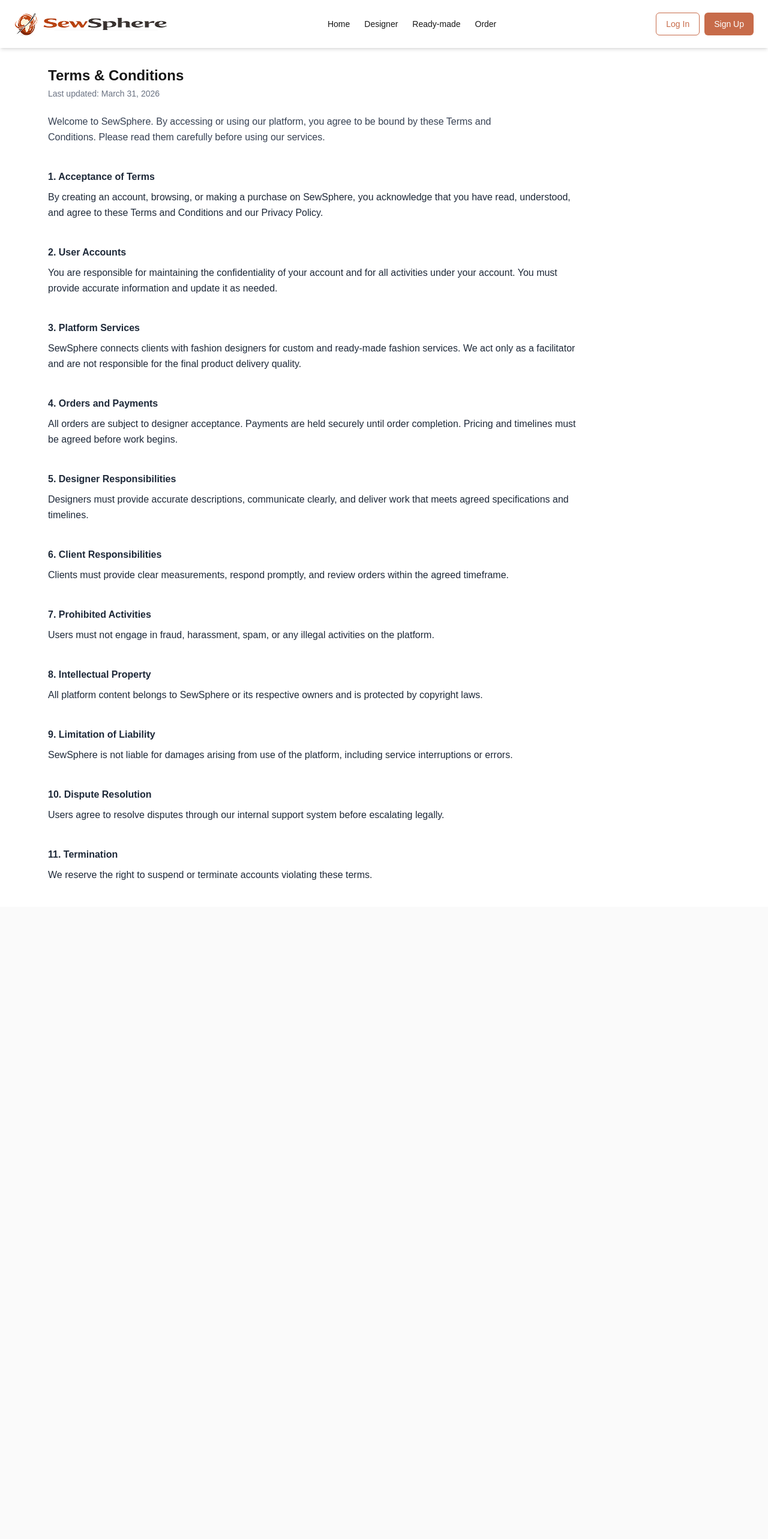
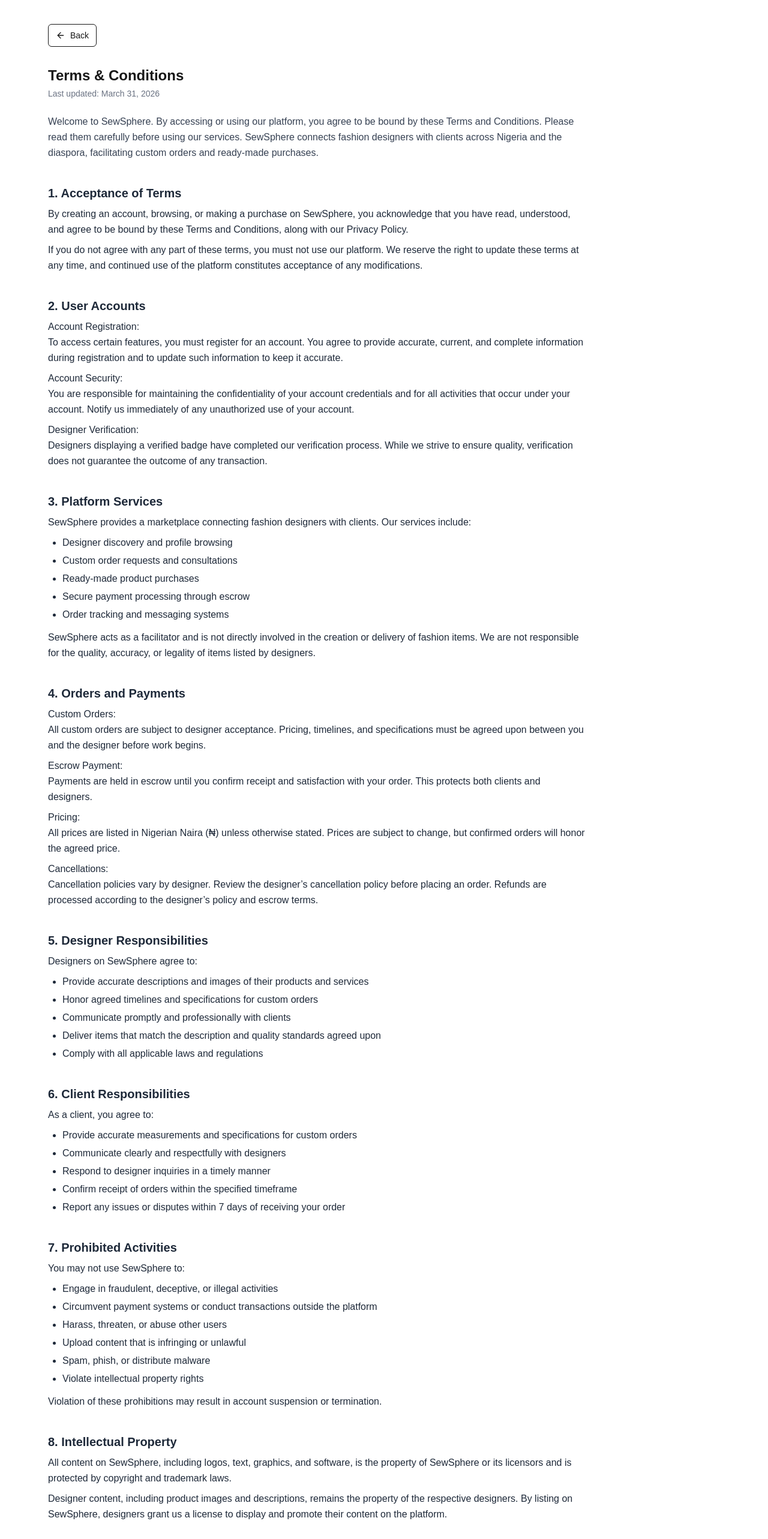
Before and after one commit to Sewsphere-fashion/sewsphere-mvp, a Next.js app: page /terms in a window 1280 px wide. Shown: the top 2566 px of the page at 60% size. Before the commit the page ends 1512 px from the top, so only its background shows below. Built offline with nearby package versions, Linux system fonts and the light colour scheme.

Commit message:
feat: add terms

```diff
--- a/app/terms/page.tsx
+++ b/app/terms/page.tsx
@@ -2,19 +2,12 @@
 
 import { useRouter } from "next/navigation";
 import { ArrowLeft } from "lucide-react";
-import { Suspense } from "react";
-import Navbar from "../components/Navbar";
-import Footer from "../components/Footer";
 
 export default function TermsAndConditionsPage() {
   const router = useRouter();
 
   return (
-    <div className="min-h-screen bg-white px-6 py-10 md:px-20">
-      <Suspense fallback={null}>
-        <Navbar />
-      </Suspense>
-
+    <div className="[&_h2]:text-xl font-space min-h-screen bg-white px-6 py-10 md:px-20">
       {/* Back Button */}
       <button
         onClick={() => router.back()}
@@ -24,116 +17,271 @@ export default function TermsAndConditionsPage() {
         Back
       </button>
 
-      {/* Title */}
-      <div className="mt-8">
+      {/* Header */}
+      <div className="mt-8 max-w-4xl">
         <h1 className="text-2xl font-semibold">Terms & Conditions</h1>
         <p className="text-sm text-gray-500 mt-1">
           Last updated: March 31, 2026
         </p>
+
+        <p className="mt-6 text-gray-700 leading-relaxed">
+          Welcome to SewSphere. By accessing or using our platform, you agree to
+          be bound by these Terms and Conditions. Please read them carefully
+          before using our services. SewSphere connects fashion designers with
+          clients across Nigeria and the diaspora, facilitating custom orders
+          and ready-made purchases.
+        </p>
       </div>
 
-      {/* Intro */}
-      <p className="mt-6 text-gray-700 leading-relaxed max-w-3xl">
-        Welcome to SewSphere. By accessing or using our platform, you agree to
-        be bound by these Terms and Conditions. Please read them carefully
-        before using our services.
-      </p>
-
-      {/* Sections */}
+      {/* Content */}
       <div className="mt-10 space-y-10 max-w-4xl text-gray-800 leading-relaxed">
+        {/* 1 */}
         <section>
           <h2 className="font-semibold">1. Acceptance of Terms</h2>
           <p className="mt-2">
             By creating an account, browsing, or making a purchase on SewSphere,
-            you acknowledge that you have read, understood, and agree to these
-            Terms and Conditions and our Privacy Policy.
+            you acknowledge that you have read, understood, and agree to be
+            bound by these Terms and Conditions, along with our Privacy Policy.
+          </p>
+          <p className="mt-2">
+            If you do not agree with any part of these terms, you must not use
+            our platform. We reserve the right to update these terms at any
+            time, and continued use of the platform constitutes acceptance of
+            any modifications.
           </p>
         </section>
 
+        {/* 2 */}
         <section>
           <h2 className="font-semibold">2. User Accounts</h2>
-          <p className="mt-2">
+
+          <p className="mt-2 font-medium">Account Registration:</p>
+          <p>
+            To access certain features, you must register for an account. You
+            agree to provide accurate, current, and complete information during
+            registration and to update such information to keep it accurate.
+          </p>
+
+          <p className="mt-2 font-medium">Account Security:</p>
+          <p>
             You are responsible for maintaining the confidentiality of your
-            account and for all activities under your account. You must provide
-            accurate information and update it as needed.
+            account credentials and for all activities that occur under your
+            account. Notify us immediately of any unauthorized use of your
+            account.
+          </p>
+
+          <p className="mt-2 font-medium">Designer Verification:</p>
+          <p>
+            Designers displaying a verified badge have completed our
+            verification process. While we strive to ensure quality,
+            verification does not guarantee the outcome of any transaction.
           </p>
         </section>
 
+        {/* 3 */}
         <section>
           <h2 className="font-semibold">3. Platform Services</h2>
           <p className="mt-2">
-            SewSphere connects clients with fashion designers for custom and
-            ready-made fashion services. We act only as a facilitator and are
-            not responsible for the final product delivery quality.
+            SewSphere provides a marketplace connecting fashion designers with
+            clients. Our services include:
+          </p>
+
+          <ul className="list-disc ml-6 mt-2 space-y-1">
+            <li>Designer discovery and profile browsing</li>
+            <li>Custom order requests and consultations</li>
+            <li>Ready-made product purchases</li>
+            <li>Secure payment processing through escrow</li>
+            <li>Order tracking and messaging systems</li>
+          </ul>
+
+          <p className="mt-3">
+            SewSphere acts as a facilitator and is not directly involved in the
+            creation or delivery of fashion items. We are not responsible for
+            the quality, accuracy, or legality of items listed by designers.
           </p>
         </section>
 
+        {/* 4 */}
         <section>
           <h2 className="font-semibold">4. Orders and Payments</h2>
-          <p className="mt-2">
-            All orders are subject to designer acceptance. Payments are held
-            securely until order completion. Pricing and timelines must be
-            agreed before work begins.
+
+          <p className="mt-2 font-medium">Custom Orders:</p>
+          <p>
+            All custom orders are subject to designer acceptance. Pricing,
+            timelines, and specifications must be agreed upon between you and
+            the designer before work begins.
+          </p>
+
+          <p className="mt-2 font-medium">Escrow Payment:</p>
+          <p>
+            Payments are held in escrow until you confirm receipt and
+            satisfaction with your order. This protects both clients and
+            designers.
+          </p>
+
+          <p className="mt-2 font-medium">Pricing:</p>
+          <p>
+            All prices are listed in Nigerian Naira (₦) unless otherwise stated.
+            Prices are subject to change, but confirmed orders will honor the
+            agreed price.
+          </p>
+
+          <p className="mt-2 font-medium">Cancellations:</p>
+          <p>
+            Cancellation policies vary by designer. Review the designer’s
+            cancellation policy before placing an order. Refunds are processed
+            according to the designer’s policy and escrow terms.
           </p>
         </section>
 
+        {/* 5 */}
         <section>
           <h2 className="font-semibold">5. Designer Responsibilities</h2>
-          <p className="mt-2">
-            Designers must provide accurate descriptions, communicate clearly,
-            and deliver work that meets agreed specifications and timelines.
+          <p className="mt-2">Designers on SewSphere agree to:</p>
+
+          <ul className="list-disc ml-6 mt-2 space-y-1">
+            <li>
+              Provide accurate descriptions and images of their products and
+              services
+            </li>
+            <li>Honor agreed timelines and specifications for custom orders</li>
+            <li>Communicate promptly and professionally with clients</li>
+            <li>
+              Deliver items that match the description and quality standards
+              agreed upon
+            </li>
+            <li>Comply with all applicable laws and regulations</li>
+          </ul>
+        </section>
+
+        {/* 6 */}
+        <section>
+          <h2 className="font-semibold">6. Client Responsibilities</h2>
+          <p className="mt-2">As a client, you agree to:</p>
+
+          <ul className="list-disc ml-6 mt-2 space-y-1">
+            <li>
+              Provide accurate measurements and specifications for custom orders
+            </li>
+            <li>Communicate clearly and respectfully with designers</li>
+            <li>Respond to designer inquiries in a timely manner</li>
+            <li>Confirm receipt of orders within the specified timeframe</li>
+            <li>
+              Report any issues or disputes within 7 days of receiving your
+              order
+            </li>
+          </ul>
+        </section>
+
+        {/* 7 */}
+        <section>
+          <h2 className="font-semibold">7. Prohibited Activities</h2>
+          <p className="mt-2">You may not use SewSphere to:</p>
+
+          <ul className="list-disc ml-6 mt-2 space-y-1">
+            <li>Engage in fraudulent, deceptive, or illegal activities</li>
+            <li>
+              Circumvent payment systems or conduct transactions outside the
+              platform
+            </li>
+            <li>Harass, threaten, or abuse other users</li>
+            <li>Upload content that is infringing or unlawful</li>
+            <li>Spam, phish, or distribute malware</li>
+            <li>Violate intellectual property rights</li>
+          </ul>
+
+          <p className="mt-3">
+            Violation of these prohibitions may result in account suspension or
+            termination.
           </p>
         </section>
 
+        {/* 8 */}
         <section>
-          <h2 className="font-semibold">6. Client Responsibilities</h2>
+          <h2 className="font-semibold">8. Intellectual Property</h2>
           <p className="mt-2">
-            Clients must provide clear measurements, respond promptly, and
-            review orders within the agreed timeframe.
+            All content on SewSphere, including logos, text, graphics, and
+            software, is the property of SewSphere or its licensors and is
+            protected by copyright and trademark laws.
+          </p>
+          <p className="mt-2">
+            Designer content, including product images and descriptions, remains
+            the property of the respective designers. By listing on SewSphere,
+            designers grant us a license to display and promote their content on
+            the platform.
           </p>
         </section>
 
+        {/* 9 */}
         <section>
-          <h2 className="font-semibold">7. Prohibited Activities</h2>
+          <h2 className="font-semibold">9. Limitation of Liability</h2>
           <p className="mt-2">
-            Users must not engage in fraud, harassment, spam, or any illegal
-            activities on the platform.
+            SewSphere is provided “as is” without warranties of any kind. We do
+            not guarantee that the platform will be error-free or uninterrupted.
+            To the fullest extent permitted by law, we are not liable for:
+          </p>
+
+          <ul className="list-disc ml-6 mt-2 space-y-1">
+            <li>Quality, safety, or legality of items offered by designers</li>
+            <li>The accuracy or reliability of designer information</li>
+            <li>Disputes between clients and designers</li>
+            <li>Indirect, incidental, or consequential damages</li>
+          </ul>
+
+          <p className="mt-3">
+            Our total liability for any claim arising from your use of SewSphere
+            shall not exceed the amount you paid to us in the six months
+            preceding the claim.
           </p>
         </section>
 
+        {/* 10 */}
         <section>
-          <h2 className="font-semibold">8. Intellectual Property</h2>
+          <h2 className="font-semibold">10. Dispute Resolution</h2>
           <p className="mt-2">
-            All platform content belongs to SewSphere or its respective owners
-            and is protected by copyright laws.
+            In the event of a dispute, we encourage users to first attempt to
+            resolve issues directly through our messaging system. If a
+            resolution cannot be reached, contact our support team for
+            mediation.
+          </p>
+          <p className="mt-2">
+            These terms are governed by the laws of the Federal Republic of
+            Nigeria. Any disputes shall be resolved in the courts of Lagos,
+            Nigeria.
           </p>
         </section>
 
+        {/* 11 */}
         <section>
-          <h2 className="font-semibold">9. Limitation of Liability</h2>
+          <h2 className="font-semibold">11. Termination</h2>
           <p className="mt-2">
-            SewSphere is not liable for damages arising from use of the
-            platform, including service interruptions or errors.
+            We reserve the right to suspend or terminate your account at any
+            time for violation of these terms or for any other reason at our
+            sole discretion, with or without notice.
+          </p>
+          <p className="mt-2">
+            You may terminate your account at any time by contacting our support
+            team. Termination does not affect any outstanding orders or payment
+            obligations.
           </p>
         </section>
 
+        {/* Contact */}
         <section>
-          <h2 className="font-semibold">10. Dispute Resolution</h2>
+          <h2 className="font-semibold">Questions About These Terms?</h2>
           <p className="mt-2">
-            Users agree to resolve disputes through our internal support system
-            before escalating legally.
+            If you have any questions about these Terms and Conditions, please
+            contact us at:
           </p>
-        </section>
 
-        <section>
-          <h2 className="font-semibold">11. Termination</h2>
-          <p className="mt-2">
-            We reserve the right to suspend or terminate accounts violating
-            these terms.
-          </p>
+          <p className="mt-2">Email: legal@sewsphere.com</p>
+          <p>Phone: +234 (0) 800 SEWSPHERE</p>
+
+          <button className="mt-6 w-full border rounded-md px-6 py-3 text-sm hover:bg-gray-50 transition">
+            Privacy Policy
+          </button>
         </section>
       </div>
-      {/* <Footer/> */}
     </div>
   );
 }
--- a/tailwind.config.js
+++ b/tailwind.config.js
@@ -1,62 +1,63 @@
 /** @type {import('tailwindcss').Config} */
 module.exports = {
   darkMode: ["class"],
-	content: [
-		"./app/**/*.{js,ts,jsx,tsx}",
-		"./components/**/*.{js,ts,jsx,tsx}",
-	],
+  content: ["./app/**/*.{js,ts,jsx,tsx}", "./components/**/*.{js,ts,jsx,tsx}"],
   theme: {
     extend: {
+      fontFamily: {
+        space: ["var(--font-space)", "sans-serif"],
+        inter: ["var(--font-inter)", "sans-serif"],
+      },
       colors: {
-				brand: '#D46A3C',
-				dark: '#1E1E1E',
+        brand: "#D46A3C",
+        dark: "#1E1E1E",
         primary: {
-					DEFAULT: 'var(--primary)',
-					foreground: '#ffffff',
+          DEFAULT: "var(--primary)",
+          foreground: "#ffffff",
         },
-				background: 'hsl(var(--background))',
-				foreground: 'hsl(var(--foreground))',
+        background: "hsl(var(--background))",
+        foreground: "hsl(var(--foreground))",
         card: {
-					DEFAULT: 'hsl(var(--card))',
-					foreground: 'hsl(var(--card-foreground))'
+          DEFAULT: "hsl(var(--card))",
+          foreground: "hsl(var(--card-foreground))",
         },
         popover: {
-					DEFAULT: 'hsl(var(--popover))',
-					foreground: 'hsl(var(--popover-foreground))'
+          DEFAULT: "hsl(var(--popover))",
+          foreground: "hsl(var(--popover-foreground))",
         },
         secondary: {
-					DEFAULT: 'hsl(var(--secondary))',
-					foreground: 'hsl(var(--secondary-foreground))'
+          DEFAULT: "hsl(var(--secondary))",
+          foreground: "hsl(var(--secondary-foreground))",
         },
         muted: {
-					DEFAULT: 'hsl(var(--muted))',
-					foreground: 'hsl(var(--muted-foreground))'
+          DEFAULT: "hsl(var(--muted))",
+          foreground: "hsl(var(--muted-foreground))",
         },
         accent: {
-					DEFAULT: 'hsl(var(--accent))',
-					foreground: 'hsl(var(--accent-foreground))'
+          DEFAULT: "hsl(var(--accent))",
+          foreground: "hsl(var(--accent-foreground))",
         },
         destructive: {
-					DEFAULT: 'hsl(var(--destructive))',
-					foreground: 'hsl(var(--destructive-foreground))'
+          DEFAULT: "hsl(var(--destructive))",
+          foreground: "hsl(var(--destructive-foreground))",
         },
-				border: 'hsl(var(--border))',
-				input: 'hsl(var(--input))',
-				ring: 'hsl(var(--ring))',
+        border: "hsl(var(--border))",
+        input: "hsl(var(--input))",
+        ring: "hsl(var(--ring))",
         chart: {
-					'1': 'hsl(var(--chart-1))',
-					'2': 'hsl(var(--chart-2))',
-					'3': 'hsl(var(--chart-3))',
-					'4': 'hsl(var(--chart-4))',
-					'5': 'hsl(var(--chart-5))'
-				}
+          1: "hsl(var(--chart-1))",
+          2: "hsl(var(--chart-2))",
+          3: "hsl(var(--chart-3))",
+          4: "hsl(var(--chart-4))",
+          5: "hsl(var(--chart-5))",
+        },
       },
       borderRadius: {
-				lg: 'var(--radius)',
-				md: 'calc(var(--radius) - 2px)',
-				sm: 'calc(var(--radius) - 4px)'
-			}
-		}
+        lg: "var(--radius)",
+        md: "calc(var(--radius) - 2px)",
+        sm: "calc(var(--radius) - 4px)",
+      },
+    },
   },
   plugins: [require("tailwindcss-animate")],
-}
+};
```
Lines whose indentation alone changed are shown as unchanged.
